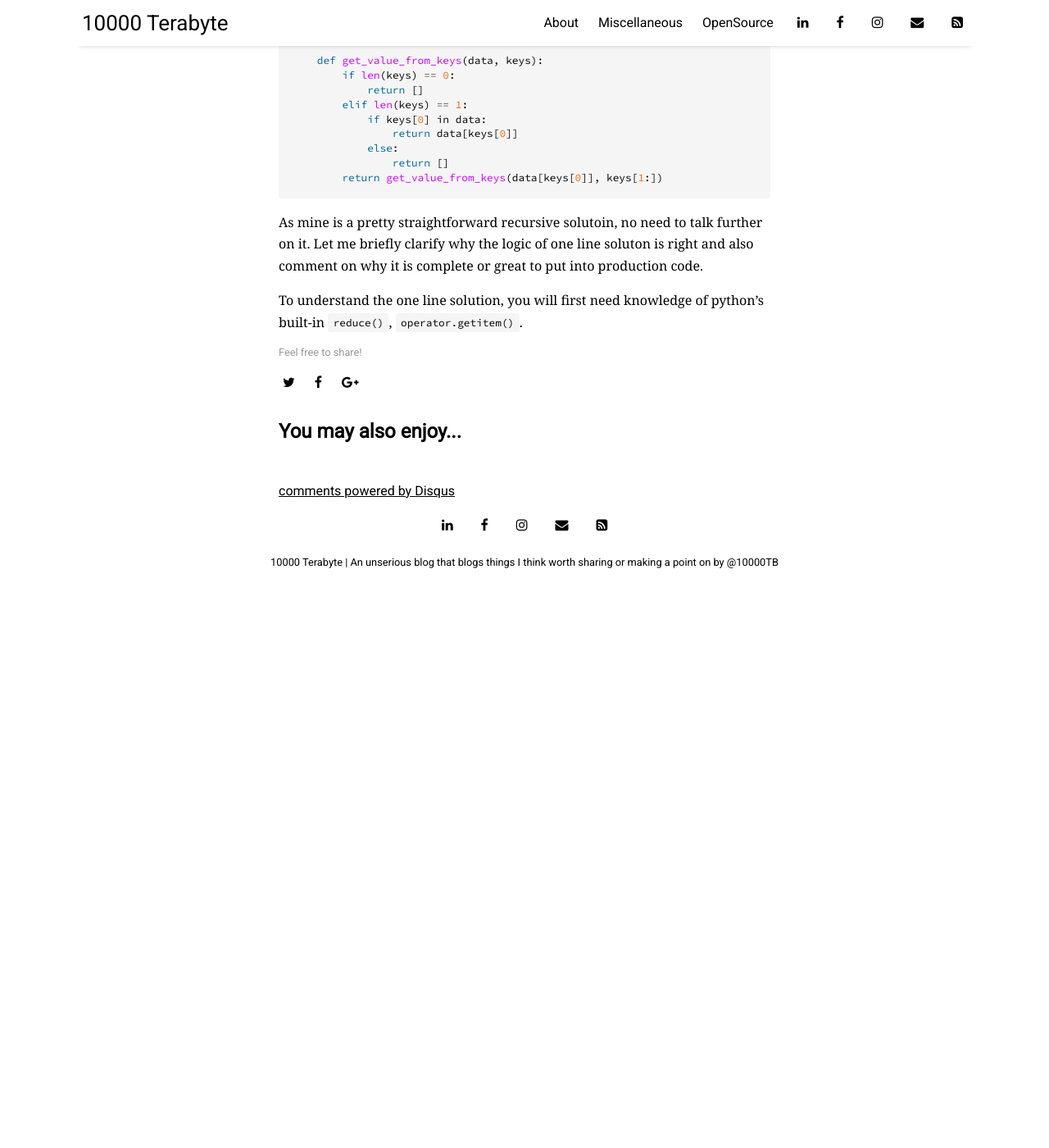
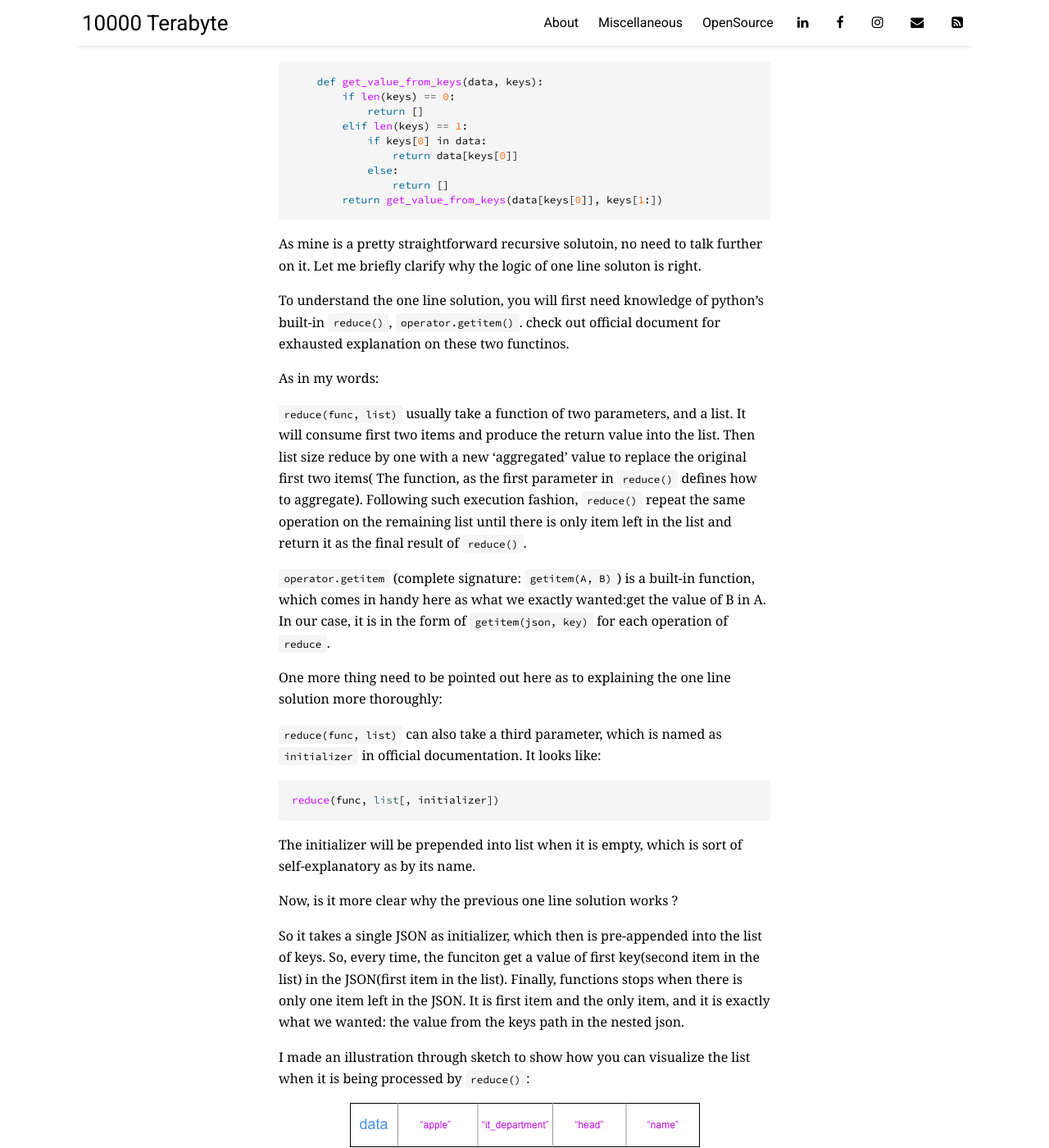
Before and after one commit to 10000TB/10000TB.github.io, a Jekyll site: the page built from _posts/2018-01-22-blog-series-python-built-in-function-reduce-as-a-json-walker.md, in a window 1280 px wide and 1400 px high, scrolled down 2109 px. Shown: the whole window at 82% size. Built offline with Jekyll 4.4.1, drawn with Linux system fonts in a browser that asks for light colours; nearby versions of some CDN libraries; comment, search, counter and statistics services are not loaded; before the commit the page ends 2833 px from its top, so only the background shows below that; some of the changed text lies outside the part shown.

Commit message:
Wrapped up the post on python reduce and operator.getitem

````diff
--- a/_posts/2018-01-22-blog-series-python-built-in-function-reduce-as-a-json-walker.md
+++ b/_posts/2018-01-22-blog-series-python-built-in-function-reduce-as-a-json-walker.md
@@ -8,7 +8,7 @@
 ---
 
 
-I was doing a code review, and a use of python's built-in `Reduce()` came to my attention. For same problem, I would definitely go with a simple recursive soluton, which is straightforward and easy to maintain(a.k.a understand). But the author of the code used python's built-in function `Reduce()`. I didn't get it at first, but managed to grasp it with some hassile of googling.
+I was doing a code review, and an use of python's built-in `Reduce()` came to my attention. For the same problem, I would definitely go with a simple recursive soluton, which is straightforward and easy to maintain(a.k.a understand). But the author of the code used python's built-in function `Reduce()`. I didn't get it at first, but managed to grasp it with some hassile of googling.
 
 Let me define the problem first:
 
@@ -68,7 +68,7 @@
 
 As to me, it is simple and straightforward:
 
-It is a recursive problem: start from first key in the list, I get the value of it from the JSON, and feed the value and the rest of the list into function itself for further process. Then the base case it when current key is last item in the list, we simply return the value of that key from current JSON.
+It is a recursive problem: start from first key in the list, I get the value of it from the JSON, and feed the value and the rest of the list into function itself for further process. Then the base case is: when current key is last item in the list, we simply return the value of that key from current JSON.
 
 Before I post my solution, let me share the one line solution from the code I was reviewing:
 
@@ -79,7 +79,7 @@
 
 You might as well take a few seconds to see why this work, :)
 
-Without futher ado, let me share my solution first before I clarify why the above solution works and what is missing.
+Without futher ado, let me share my solution first before I clarify why the above solution works and share opinions on it.
 
 ```python
     def get_value_from_keys(data, keys):
@@ -93,6 +93,43 @@
         return get_value_from_keys(data[keys[0]], keys[1:])
 ```
 
-As mine is a pretty straightforward recursive solutoin, no need to talk further on it. Let me briefly clarify why the logic of one line soluton is right and also comment on why it is complete or great to put into production code.
+As mine is a pretty straightforward recursive solutoin, no need to talk further on it. Let me briefly clarify why the logic of one line soluton is right.
 
-To understand the one line solution, you will first need knowledge of python's built-in `reduce()`, `operator.getitem()`.
+To understand the one line solution, you will first need knowledge of python's built-in `reduce()`, `operator.getitem()`. check out official document for exhausted explanation on these two functinos.
+
+As in my words:
+
+`reduce(func, list)` usually take a function of two parameters, and a list. It will consume first two items and produce the return value into the list. Then list size reduce by one with a new 'aggregated' value to replace the original first two items( The function, as the first parameter in `reduce()` defines how to aggregate). Following such execution fashion, `reduce()` repeat the same operation on the remaining list until there is only item left in the list and return it as the final result of `reduce()`.
+
+`operator.getitem` (complete signature: `getitem(A, B)`) is a built-in function, which comes in handy here as what we exactly wanted:get the value of B in A. In our case, it is in the form of `getitem(json, key)` for each operation of `reduce`.
+
+One more thing need to be pointed out here as to explaining the one line solution more thoroughly:
+
+`reduce(func, list)` can also take a third parameter, which is named as `initializer` in official documentation. It looks like:
+```python
+reduce(func, list[, initializer])
+```
+The initializer will be prepended into list when it is empty, which is sort of self-explanatory as by its name.
+
+Now, is it more clear why the previous one line solution works ?
+
+So it takes a single JSON as initializer, which then is pre-appended into the list of keys. So, every time, the funciton get a value of first key(second item in the list) in the JSON(first item in the list). Finally, functions stops when there is only one item left in the JSON. It is first item and the only item, and it is exactly what we wanted: the value from the keys path in the nested json.
+
+I made an illustration through sketch to show how you can visualize the list when it is being processed by `reduce()`:
+
+![visual steps on how the list is being processed in reduce function](/assets/img/blog-series-python/series-steps-json-walker-demonstration.png)
+
+In the end, I prefer my naive recursive solution. A few points worth pointing out for the online solution:
+
+Pros:
+
+* Neat, and pretty.
+* Pushing reviewers to learn sth new is he/she is not familiar with reduce&operator.getitem. Thumbs up.
+
+
+Cons:
+
+* It is not straightforward for people to grasp what it is at first hand when they are familiar with functions as such.
+* In fact, I think that using the json data as `initializer` is a misuse. Simply pre-appending the json into the list would greatly reduce the understanding gap here.
+
+Feel free to comment below. - Lets discuss !
````
Also changed, not shown: assets/img/blog-series-python/series-steps-json-walker-demonstration.png (added), 2 other files.
